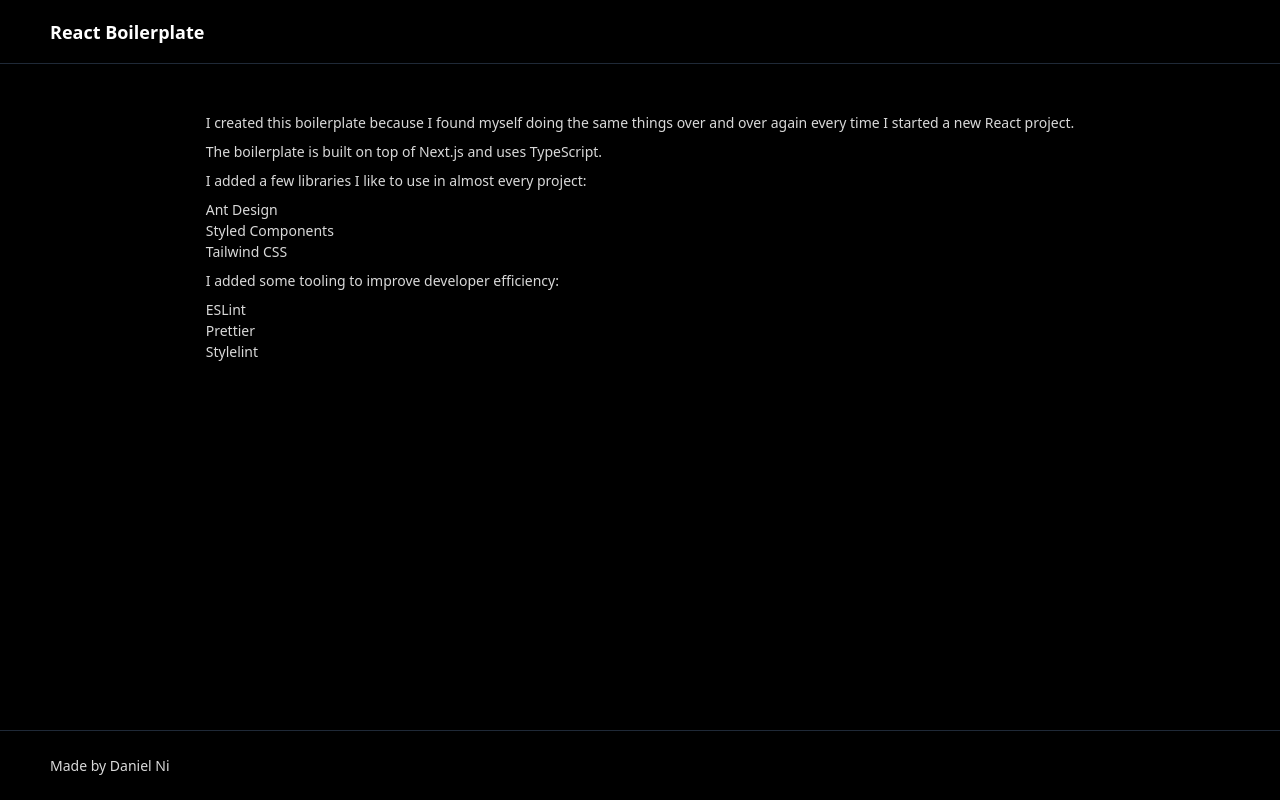
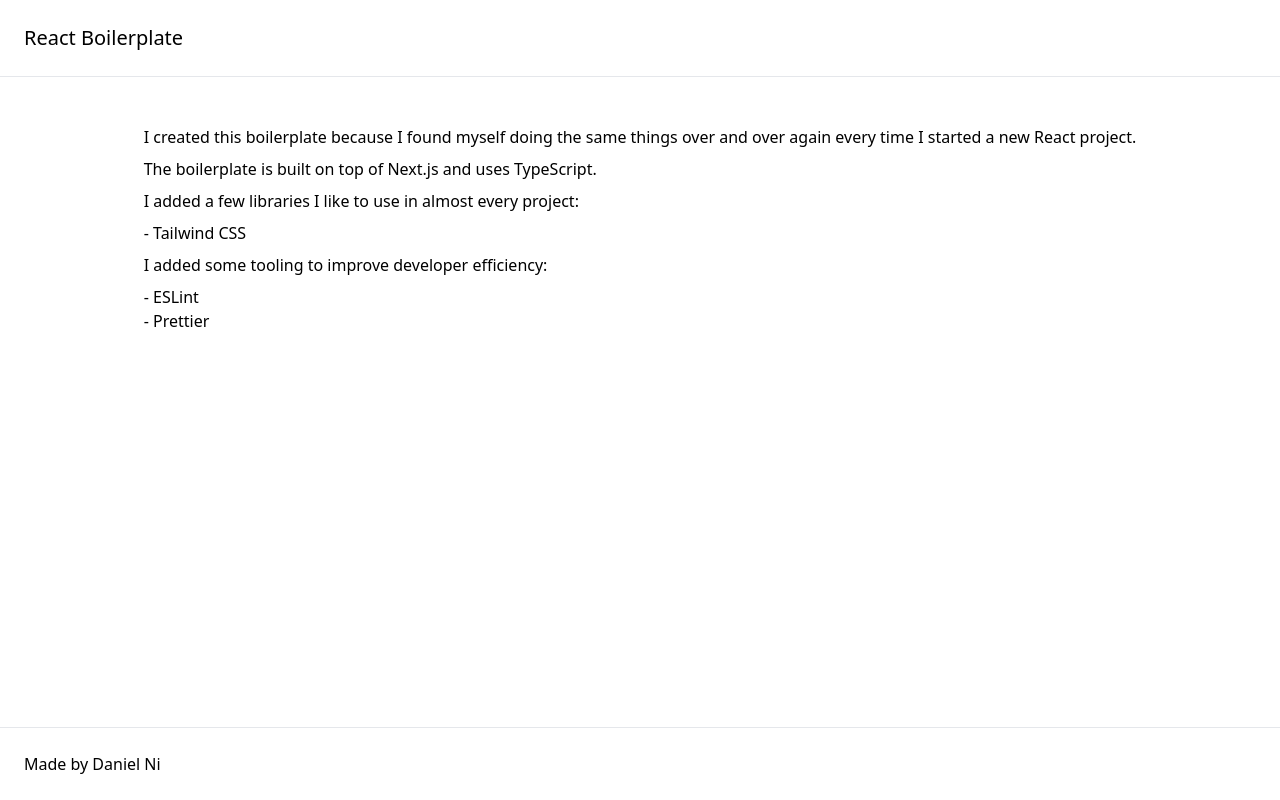
Before and after one commit to danielmichaelni/react-boilerplate, a Next.js app: page / in a window 1280 px wide. Built offline with nearby package versions, Linux system fonts and the light colour scheme.

Commit message:
rm antd styled-components stylelint

```diff
--- a/src/pages/_app.tsx
+++ b/src/pages/_app.tsx
@@ -1,7 +1,6 @@
 import { AppProps } from 'next/app';
 import { ReactElement } from 'react';
 
-import 'antd/dist/antd.dark.css';
 import 'styles/index.css';
 
 export const App = ({ Component, pageProps }: AppProps): ReactElement => (
--- a/src/pages/_document.tsx
+++ /dev/null
@@ -1,32 +0,0 @@
-import Document, { DocumentContext, DocumentInitialProps } from 'next/document';
-import { ServerStyleSheet } from 'styled-components';
-
-export default class MyDocument extends Document {
-  static async getInitialProps(
-    ctx: DocumentContext,
-  ): Promise<DocumentInitialProps> {
-    const sheet = new ServerStyleSheet();
-    const originalRenderPage = ctx.renderPage;
-
-    try {
-      ctx.renderPage = () =>
-        originalRenderPage({
-          enhanceApp: (App) => (props) =>
-            sheet.collectStyles(<App {...props} />),
-        });
-
-      const initialProps = await Document.getInitialProps(ctx);
-      return {
-        ...initialProps,
-        styles: (
-          <>
-            {initialProps.styles}
-            {sheet.getStyleElement()}
-          </>
-        ),
-      };
-    } finally {
-      sheet.seal();
-    }
-  }
-}
--- a/src/pages/index.tsx
+++ b/src/pages/index.tsx
@@ -1,27 +1,5 @@
-import { Layout as BaseLayout, Space } from 'antd';
 import Head from 'next/head';
 import { ReactElement } from 'react';
-import styled from 'styled-components';
-
-const Layout = styled(BaseLayout).attrs({ className: 'min-h-screen' })``;
-
-const Header = styled(BaseLayout.Header).attrs({
-  className: 'border-b border-gray-800 flex items-center',
-})`
-  background: unset;
-`;
-
-const Content = styled(BaseLayout.Content).attrs({
-  className: 'm-auto max-w-6xl py-12',
-})``;
-
-const Footer = styled(BaseLayout.Footer).attrs({
-  className: 'border-t border-gray-800',
-})``;
-
-const Logo = styled.div.attrs({
-  className: 'font-semibold text-lg text-white',
-})``;
 
 const IndexPage = (): ReactElement => (
   <>
@@ -29,41 +7,36 @@ const IndexPage = (): ReactElement => (
       <title>Index</title>
       <link rel="icon" href="/favicon.ico" />
     </Head>
-    <Layout>
-      <Header>
-        <Logo>React Boilerplate</Logo>
-      </Header>
-      <Content>
-        <Space direction="vertical">
-          <div>
+    <div className="flex flex-col min-h-screen">
+      <div className="border-b border-gray-200 flex items-center p-6">
+        <div className="font-medium text-xl">React Boilerplate</div>
+      </div>
+      <div className="flex-grow m-auto max-w-6xl py-12">
+        <div className="mb-2">
           I created this boilerplate because I found myself doing the same
           things over and over again every time I started a new React project.
         </div>
-          <div>
+        <div className="mb-2">
           The boilerplate is built on top of Next.js and uses TypeScript.
         </div>
-          <div>
+        <div className="mb-2">
           I added a few libraries I like to use in almost every project:
         </div>
-          <ul>
-            <li>Ant Design</li>
-            <li>Styled Components</li>
-            <li>Tailwind CSS</li>
+        <ul className="mb-2">
+          <li>- Tailwind CSS</li>
         </ul>
-          <div>I added some tooling to improve developer efficiency:</div>
-          <ul>
-            <li>ESLint</li>
-            <li>Prettier</li>
-            <li>Stylelint</li>
+        <div className="mb-2">
+          I added some tooling to improve developer efficiency:
+        </div>
+        <ul className="mb-2">
+          <li>- ESLint</li>
+          <li>- Prettier</li>
         </ul>
-        </Space>
-      </Content>
-      <Footer>
-        <div>
+      </div>
+      <div className="border-t border-gray-200 p-6">
         Made by <a href="https://github.com/danielmichaelni">Daniel Ni</a>
       </div>
-      </Footer>
-    </Layout>
+    </div>
   </>
 );
 
```
Also changed, not shown: package.json (+0 -9 lines), .babelrc (deleted), .stylelintrc.js (deleted), next-env.d.ts, 1 other file (tests, documents, lock files or other folders). Lines whose indentation alone changed are shown as unchanged.
